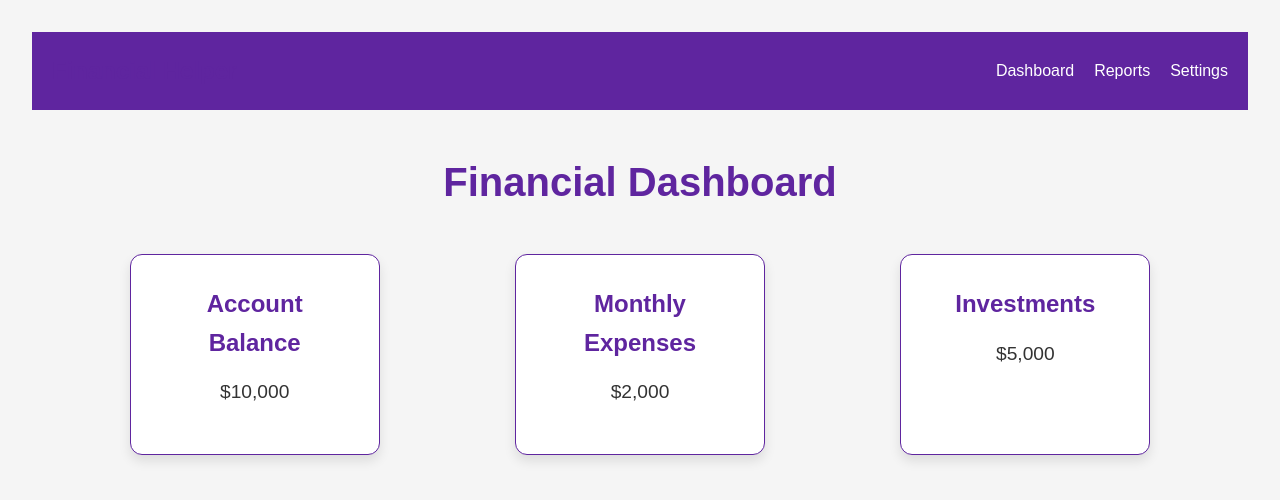
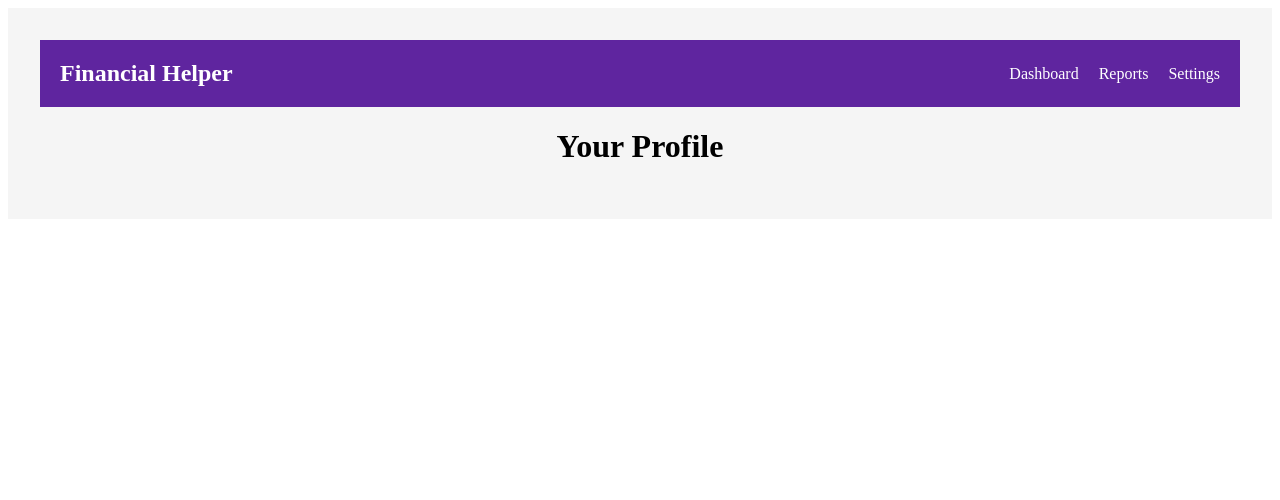
Before and after one commit to JohnMedlock/Finance-Friend, a React (Vite) app in the folder frontend/: page /profile in a window 1280 px wide. Shown: the top 500 px of the page. Built offline with nearby package versions, Linux system fonts and the light colour scheme.

Commit message:
Added Routing
Added routing and created the profile page file

```diff
--- a/frontend/package.json
+++ b/frontend/package.json
@@ -12,6 +12,7 @@
     "@react-three/fiber": "^8.17.14",
     "react": "^18.3.1",
     "react-dom": "^18.3.1",
+    "react-router-dom": "^7.1.5",
     "three": "^0.173.0"
   },
   "devDependencies": {
--- a/frontend/src/App.jsx
+++ b/frontend/src/App.jsx
@@ -1,13 +1,18 @@
 import React from 'react';
 import './App.css';
 import FinancialDashboard from './pages/FinancialDashboard';
+import { BrowserRouter as Router, Route, Routes } from 'react-router-dom';
+import ProfilePage from './pages/ProfilePage';
 
-function App() {
+const App = () => {
   return (
-    <div className="App">
-      <FinancialDashboard />
-    </div>
+    <Router>
+      <Routes>
+        <Route path="/" element={<FinancialDashboard />} />
+        <Route path="/profile" element={<ProfilePage />} />
+      </Routes>
+    </Router>
   );
-}
+};
 
 export default App;
--- a/frontend/src/main.jsx
+++ b/frontend/src/main.jsx
@@ -1,11 +1,8 @@
 import React from 'react';
-import ReactDOM from 'react-dom';
+import { createRoot } from 'react-dom/client';
 import App from './App';
-import './styles.css'; // Import the global styles
 
-ReactDOM.render(
-  <React.StrictMode>
-    <App />
-  </React.StrictMode>,
-  document.getElementById('root')
-);
+const container = document.getElementById('root');
+const root = createRoot(container);
+
+root.render(<App />);
--- /dev/null
+++ b/frontend/src/pages/ProfilePage.jsx
@@ -0,0 +1,13 @@
+import React from 'react';
+import Header from '../components/Header';
+
+const ProfilePage = () => {
+  return (
+    <div>
+      <Header />
+      <h1>Your Profile</h1>
+    </div>
+  );
+};
+
+export default ProfilePage;
```
Also changed, not shown: 2 other files (tests, documents, lock files or other folders).
